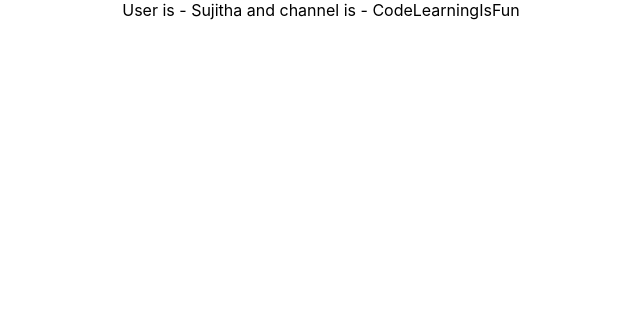
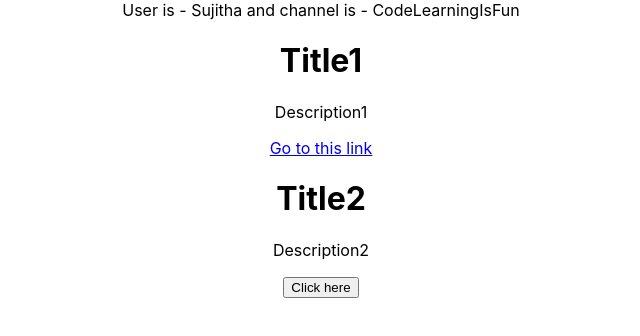
Before and after one commit to sujitha826/cake-shop-app, a React (Create React App) app: page / in a window 1280 px wide. Shown: the top 336 px of the page, without its empty margins (319-959 px from the left). Built offline with nearby package versions, Linux system fonts and the light colour scheme.

Commit message:
composition-and-fetch

```diff
--- a/src/App.js
+++ b/src/App.js
@@ -13,6 +13,8 @@ import HookTimer from './compnents/HookTimer';
 import CounterUsingReducerHook from './compnents/CounterUsingReducerHook';
 import CounterTwo from './compnents/CounterReducerComplex';
 import ComponentC from './compnents/ComponentC';
+import HolidaysFetch from './compnents/HolidaysFetch';
+import Compostion from './compnents/Compostion';
 
 export const UserContext = React.createContext();
 export const TopicContext = React.createContext();
@@ -23,6 +25,7 @@ function App() {
       <UserContext.Provider value={'Sujitha'}>
         <TopicContext.Provider value={'CodeLearningIsFun'}>
           <ComponentC />
+          <Compostion />
         </TopicContext.Provider>
       </UserContext.Provider>
     </div>
--- /dev/null
+++ b/src/compnents/Compostion.js
@@ -0,0 +1,27 @@
+import React from "react";
+
+// Function Composition explained..Card accepts 2 props as defined ones and any others as children
+function Compostion() {
+    return (
+        <div className="composition">
+            <Card title="Title1" description="Description1">
+                <a href="https://google.com">Go to this link</a>
+            </Card>
+            <Card title="Title2" description="Description2">
+                <button>Click here</button>
+            </Card>
+        </div>
+    );
+}
+
+function Card(props) {
+    return (
+        <div className="card">
+            <h1>{props.title}</h1>
+            <p>{props.description}</p>
+            {props.children}
+        </div>
+    );
+}
+
+export default Compostion;
--- /dev/null
+++ b/src/compnents/HolidaysFetch.js
@@ -0,0 +1,18 @@
+import React, { useState, useEffect } from 'react';
+import axios from 'axios';
+
+export default function HolidaysFetch() {
+    const [data, setData] = useState([]);
+
+    useEffect(() => {
+        axios.get("https://date.nager.at/api/v2/publicholidays/2022/us")
+            .then((response) => { setData(response.data) })
+            .catch((error) => console.log(error.message))
+    }, []);
+
+    return (
+        <div>
+            {data?.map((holiday) => { return <h1>{holiday.name}</h1> })}
+        </div>
+    );
+}
```
